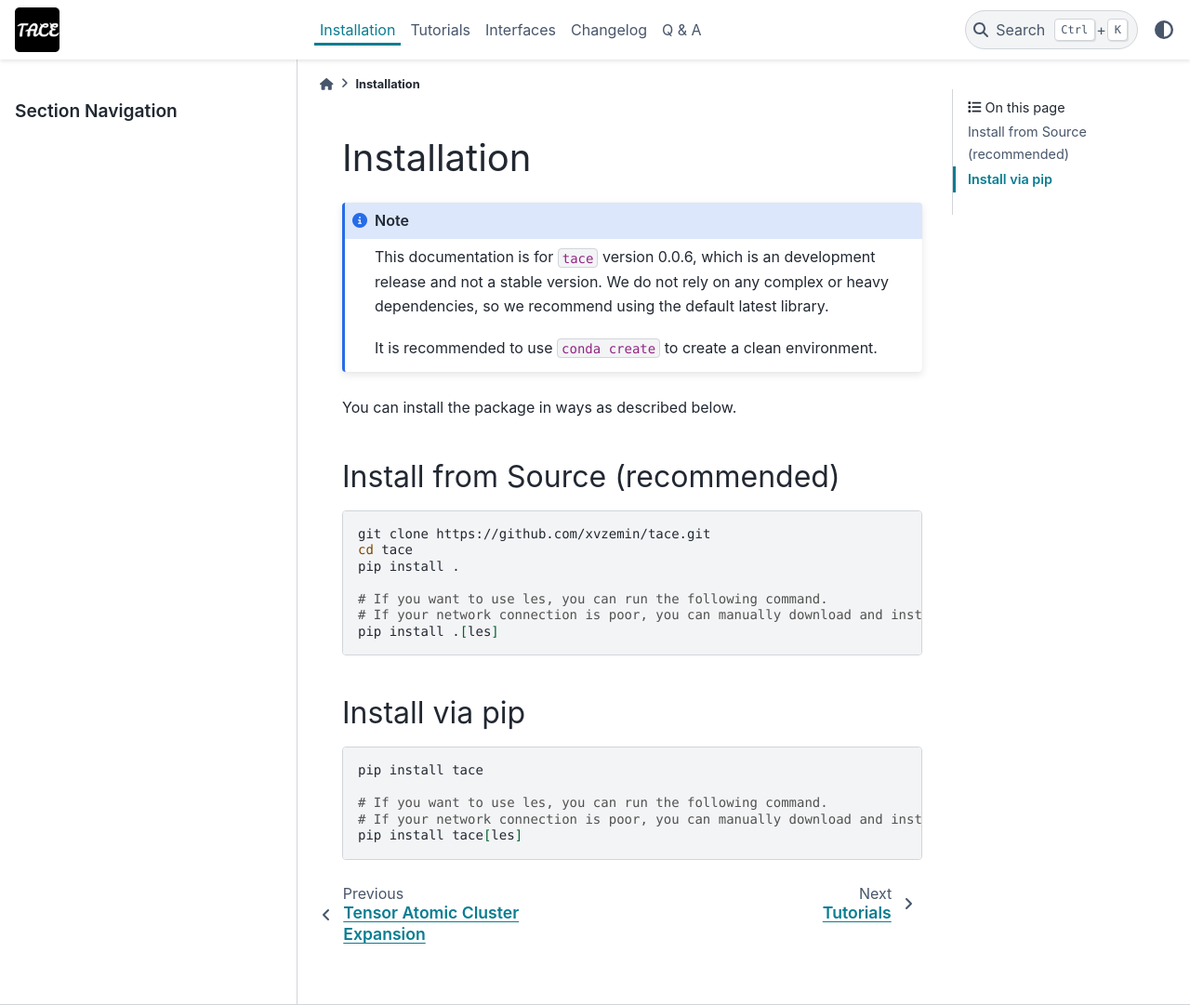
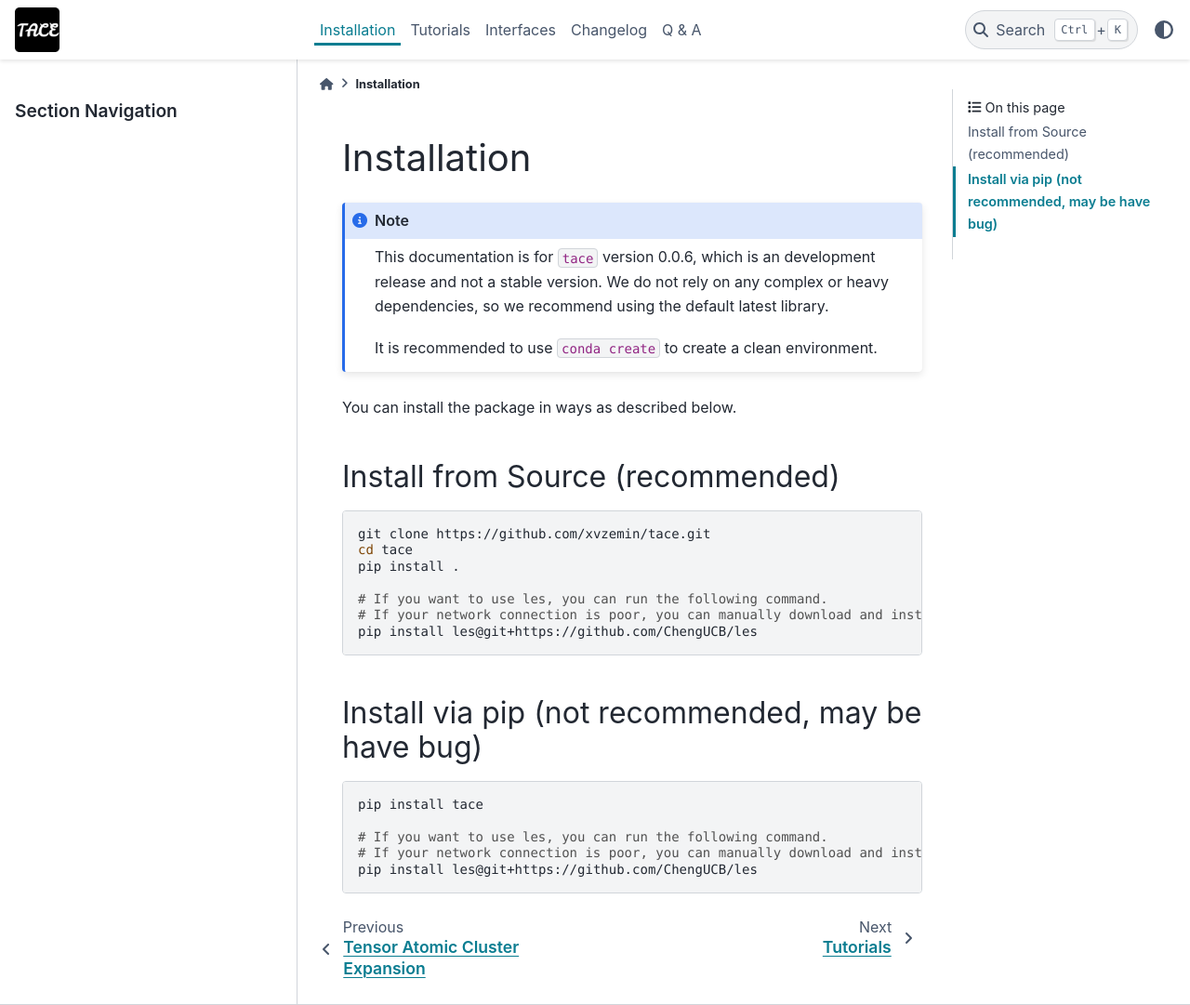
Before and after one commit to xvzemin/tace, a Sphinx documentation site: the page built from docs/source/install/install.rst, in a window 1280 px wide and 1081 px high. Shown: the whole window at 93% size. Built offline with Sphinx 7.4.7 and the PyData theme 0.15.4, drawn with Linux system fonts in a browser that asks for light colours.

Commit message:
modify how to install les in doc

```diff
--- a/docs/source/install/install.rst
+++ b/docs/source/install/install.rst
@@ -20,10 +20,10 @@ Install from Source (recommended)
 
     # If you want to use les, you can run the following command.
     # If your network connection is poor, you can manually download and install it from https://github.com/ChengUCB/les
-    pip install .[les]
+    pip install les@git+https://github.com/ChengUCB/les
 
 
-Install via pip
+Install via pip (not recommended, may be have bug)
 ---------------
 
 .. code-block:: bash
@@ -32,4 +32,4 @@ Install via pip
 
     # If you want to use les, you can run the following command.
     # If your network connection is poor, you can manually download and install it from https://github.com/ChengUCB/les
-    pip install tace[les]
+    pip install les@git+https://github.com/ChengUCB/les
```
